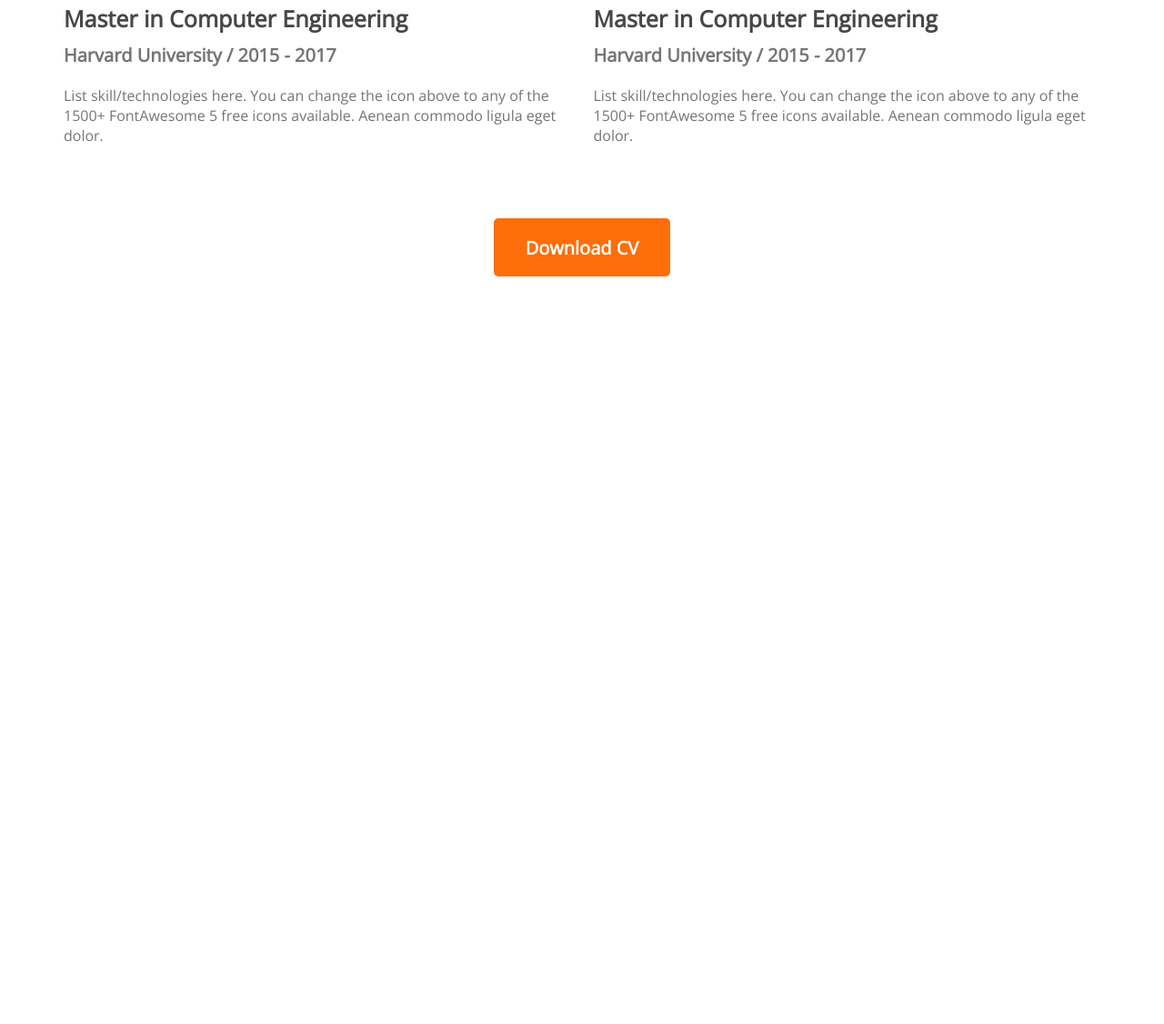
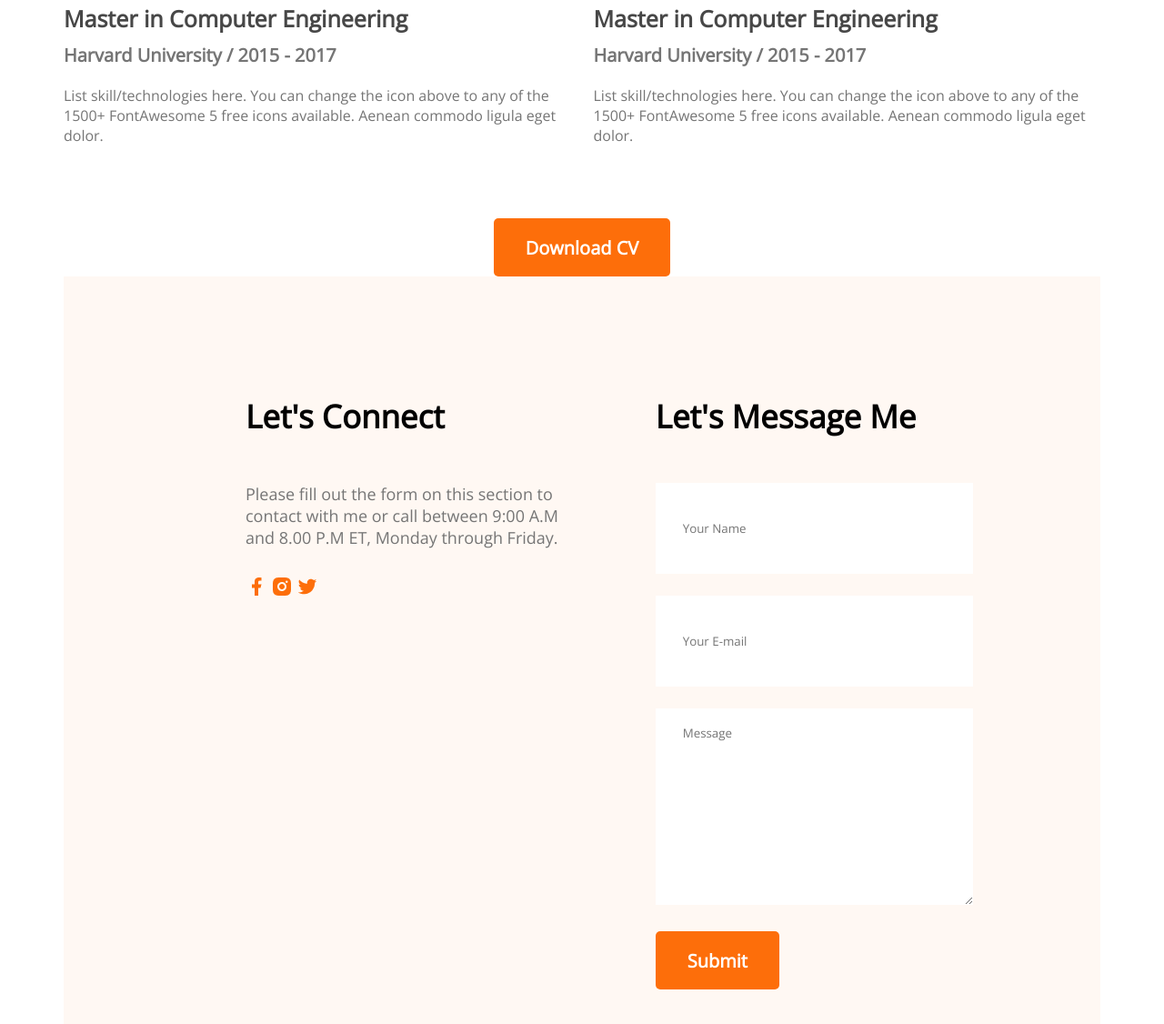
Before and after one commit to spkumerjoy/my-1m-portfolio, a plain HTML site: page index.html in a window 1280 px wide. Shown: the part 2760-3886 px from the top of the page at 91% size. Before the commit the page ends 3064 px from the top, so only its background shows below. Drawn offline with nearby package versions, Linux system fonts and the light colour scheme.

```diff
--- a/index.html
+++ b/index.html
@@ -150,6 +150,34 @@
                 <button class="btn-primary">Download CV</button>
             </div>
         </Section>
+        <!-- contact section -->
+        <section class="contact">
+            <div>
+                <h3 class="section-title">Let's Connect</h3>
+                <p class="section-desc">
+                    Please fill out the form on this section to contact with me or call between 9:00 A.M and 8.00 P.M ET, Monday through
+                    Friday.
+                </p>
+                <a href="">
+                    <img src="icon/facebook.png" alt="Facebook">
+                </a>
+                <a href="">
+                    <img src="icon/insta.png" alt="Instagram">
+                </a>
+                <a href="">
+                    <img src="icon/twitter.png" alt="Twitter">
+                </a>
+            </div>
+            <div>
+                <h3 class="section-title">Let's Message Me</h3>
+                <form action="">
+                    <input type="text" name="" id="" placeholder="Your Name">
+                    <input type="email" name="" id="" placeholder="Your E-mail">
+                    <textarea name="" id="" cols="20" rows="10" placeholder="Message"></textarea>
+                    <input class="btn-primary" type="submit" value="Submit">
+                </form>
+            </div>
+        </section>
     </main>
     <footer>
 
--- a/style.css
+++ b/style.css
@@ -152,3 +152,25 @@ main{
     margin-top: 50px;
     text-align: center;
 }
+/* Contact Styles */
+.contact{
+    display: flex;
+    gap: 100px;
+    background: #FFF8F3;
+    padding: 130px 200px;
+}
+.contact .section-title{
+    text-align: left;
+}
+.contact input[type="text"], input[type="email"], textarea{
+    margin-bottom: 24px;
+    border: none;
+    width: 100%;
+    padding: 18px 30px;
+}
+input{
+    height: 64px;
+}
+.contact a{
+    text-decoration: none;
+}
```
